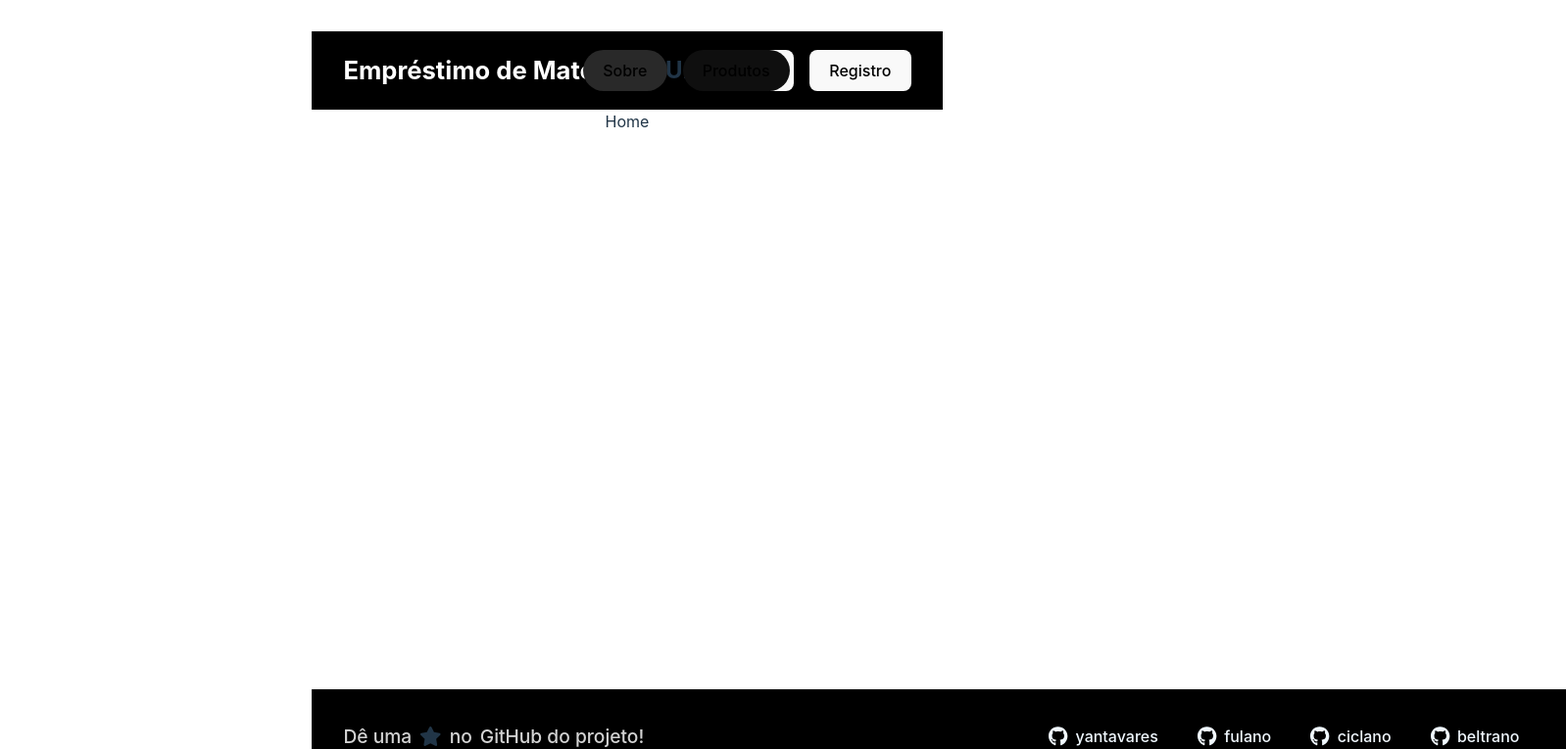
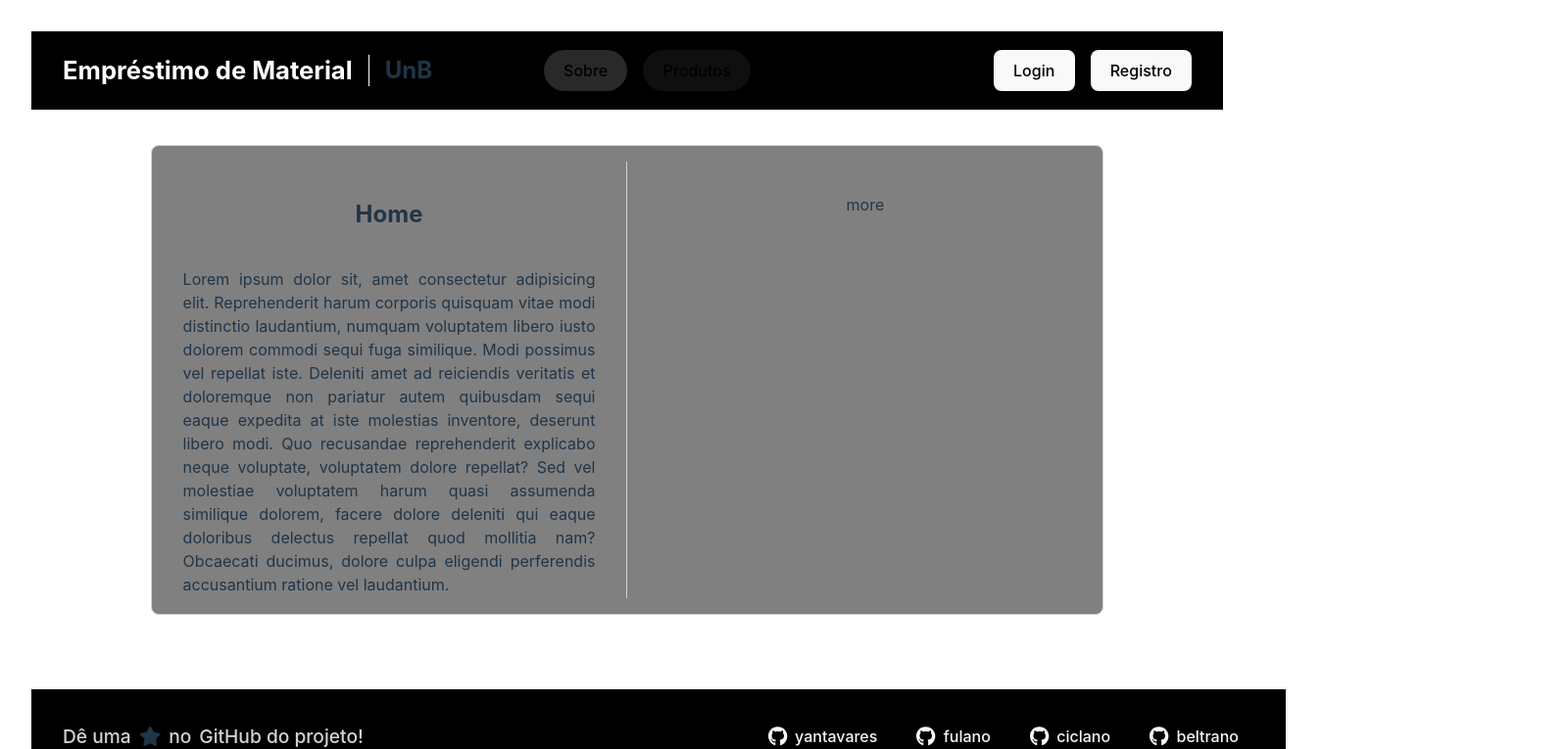
Before and after one commit to yantavares/material-management-system-front, a React (Vite) app: page / in a window 1280 px wide. Shown: the top 765 px of the page at 98% size, 1598 px wide, since content can reach past the window. Built offline with nearby package versions, Linux system fonts and the light colour scheme.

Commit message:
Add styled components and update Home page layout

```diff
--- a/src/pages/home/index.tsx
+++ b/src/pages/home/index.tsx
@@ -1,6 +1,30 @@
 import React from "react";
+import { Card, HomeTextSection, VerticalDivider, HomeText } from "./styles";
 
 const Home = () => {
-  return <div>Home</div>;
+  return (
+    <Card>
+      <HomeTextSection>
+        <h2>Home</h2>
+        <HomeText>
+          Lorem ipsum dolor sit, amet consectetur adipisicing elit.
+          Reprehenderit harum corporis quisquam vitae modi distinctio
+          laudantium, numquam voluptatem libero iusto dolorem commodi sequi fuga
+          similique. Modi possimus vel repellat iste. Deleniti amet ad
+          reiciendis veritatis et doloremque non pariatur autem quibusdam sequi
+          eaque expedita at iste molestias inventore, deserunt libero modi. Quo
+          recusandae reprehenderit explicabo neque voluptate, voluptatem dolore
+          repellat? Sed vel molestiae voluptatem harum quasi assumenda similique
+          dolorem, facere dolore deleniti qui eaque doloribus delectus repellat
+          quod mollitia nam? Obcaecati ducimus, dolore culpa eligendi
+          perferendis accusantium ratione vel laudantium.
+        </HomeText>
+      </HomeTextSection>
+      <VerticalDivider />
+      <HomeTextSection>
+        <p>more</p>
+      </HomeTextSection>
+    </Card>
+  );
 };
 export default Home;
--- /dev/null
+++ b/src/pages/home/styles.ts
@@ -0,0 +1,31 @@
+import styled from "styled-components";
+
+export const Card = styled.div`
+  display: flex;
+  background-color: gray;
+  gap: 1rem;
+  border: 1px solid lightgray;
+  border-radius: 0.5rem;
+  width: 80%;
+  padding: 1rem;
+  margin: 3% 10%;
+  height: 30rem;
+`;
+
+export const VerticalDivider = styled.div`
+  border-left: 1px solid lightgray;
+  height: 100%;
+`;
+
+export const HomeTextSection = styled.div`
+  padding: 1rem;
+  display: flex;
+  flex-direction: column;
+  width: 50%;
+  height: 100%;
+  align-items: center;
+`;
+
+export const HomeText = styled.p`
+  text-align: justify;
+`;
--- a/src/pages/productsPage/styles.ts
+++ b/src/pages/productsPage/styles.ts
@@ -3,7 +3,6 @@ import styled from "styled-components";
 export const Container = styled.div`
   display: flex;
   flex-direction: column;
-  gap: 1rem;
   padding: 2rem 4rem;
   width: 100%;
   height: 100%;
@@ -15,7 +14,7 @@ export const ProductsContainer = styled.div`
   display: flex;
   flex-wrap: wrap;
   justify-content: center;
-  gap: 1rem;
+  gap: 3rem;
   width: 100%;
   padding: 1rem;
 `;
```
